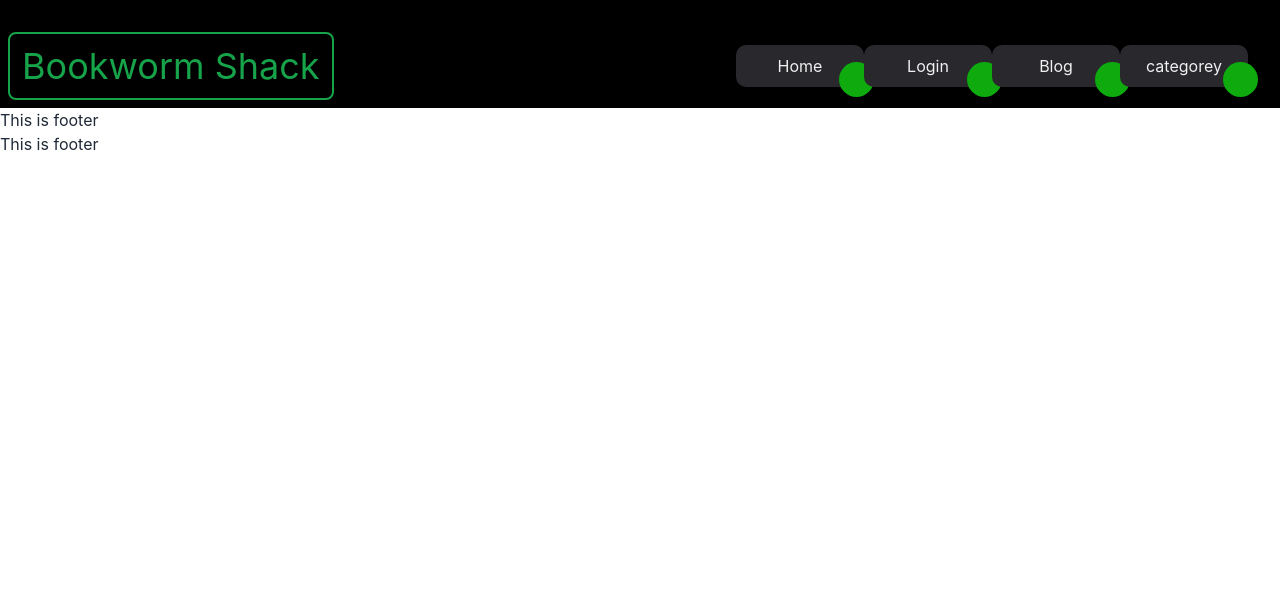
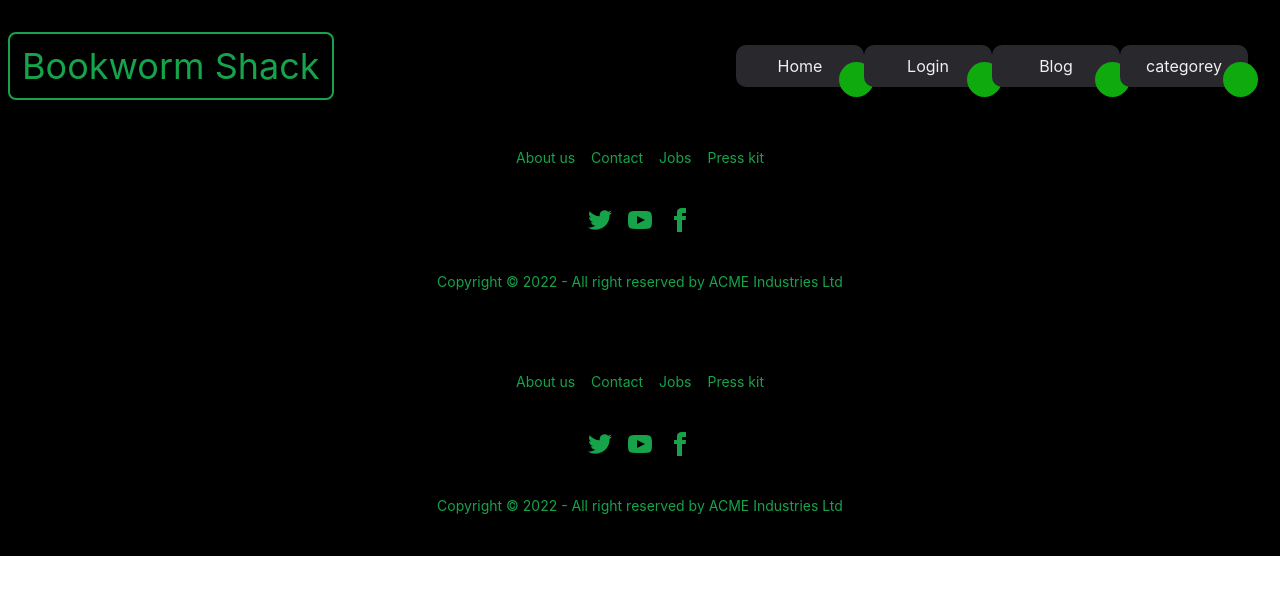
Before and after one commit to niaz-abir/assignment12client, a React (Create React App) app: page /footer in a window 1280 px wide. Shown: the top 594 px of the page. Built offline with nearby package versions, Linux system fonts and the light colour scheme.

Commit message:
six commit

```diff
--- a/src/Shared/Footer/Footer.js
+++ b/src/Shared/Footer/Footer.js
@@ -2,8 +2,57 @@
 
 const Footer = () => {
   return (
-    <div>
-      <h1>This is footer</h1>
+    <div className="bg-black">
+      <footer className="footer footer-center p-10  text-base-content rounded">
+        <div className="grid grid-flow-col gap-4">
+          <a className="link link-hover text-green-600">About us</a>
+          <a className="link link-hover text-green-600">Contact</a>
+          <a className="link link-hover text-green-600">Jobs</a>
+          <a className="link link-hover text-green-600">Press kit</a>
+        </div>
+        <div>
+          <div className="grid grid-flow-col gap-4">
+            <a>
+              <svg
+                xmlns="http://www.w3.org/2000/svg"
+                width="24"
+                height="24"
+                viewBox="0 0 24 24"
+                className="fill-current text-green-600"
+              >
+                <path d="M24 4.557c-.883.392-1.832.656-2.828.775 1.017-.609 1.798-1.574 2.165-2.724-.951.564-2.005.974-3.127 1.195-.897-.957-2.178-1.555-3.594-1.555-3.179 0-5.515 2.966-4.797 6.045-4.091-.205-7.719-2.165-10.148-5.144-1.29 2.213-.669 5.108 1.523 6.574-.806-.026-1.566-.247-2.229-.616-.054 2.281 1.581 4.415 3.949 4.89-.693.188-1.452.232-2.224.084.626 1.956 2.444 3.379 4.6 3.419-2.07 1.623-4.678 2.348-7.29 2.04 2.179 1.397 4.768 2.212 7.548 2.212 9.142 0 14.307-7.721 13.995-14.646.962-.695 1.797-1.562 2.457-2.549z"></path>
+              </svg>
+            </a>
+            <a>
+              <svg
+                xmlns="http://www.w3.org/2000/svg"
+                width="24"
+                height="24"
+                viewBox="0 0 24 24"
+                className="fill-current text-green-600"
+              >
+                <path d="M19.615 3.184c-3.604-.246-11.631-.245-15.23 0-3.897.266-4.356 2.62-4.385 8.816.029 6.185.484 8.549 4.385 8.816 3.6.245 11.626.246 15.23 0 3.897-.266 4.356-2.62 4.385-8.816-.029-6.185-.484-8.549-4.385-8.816zm-10.615 12.816v-8l8 3.993-8 4.007z"></path>
+              </svg>
+            </a>
+            <a>
+              <svg
+                xmlns="http://www.w3.org/2000/svg"
+                width="24"
+                height="24"
+                viewBox="0 0 24 24"
+                className="fill-current text-green-600"
+              >
+                <path d="M9 8h-3v4h3v12h5v-12h3.642l.358-4h-4v-1.667c0-.955.192-1.333 1.115-1.333h2.885v-5h-3.808c-3.596 0-5.192 1.583-5.192 4.615v3.385z"></path>
+              </svg>
+            </a>
+          </div>
+        </div>
+        <div>
+          <p className="text-green-600">
+            Copyright © 2022 - All right reserved by ACME Industries Ltd
+          </p>
+        </div>
+      </footer>
     </div>
   );
 };
```
